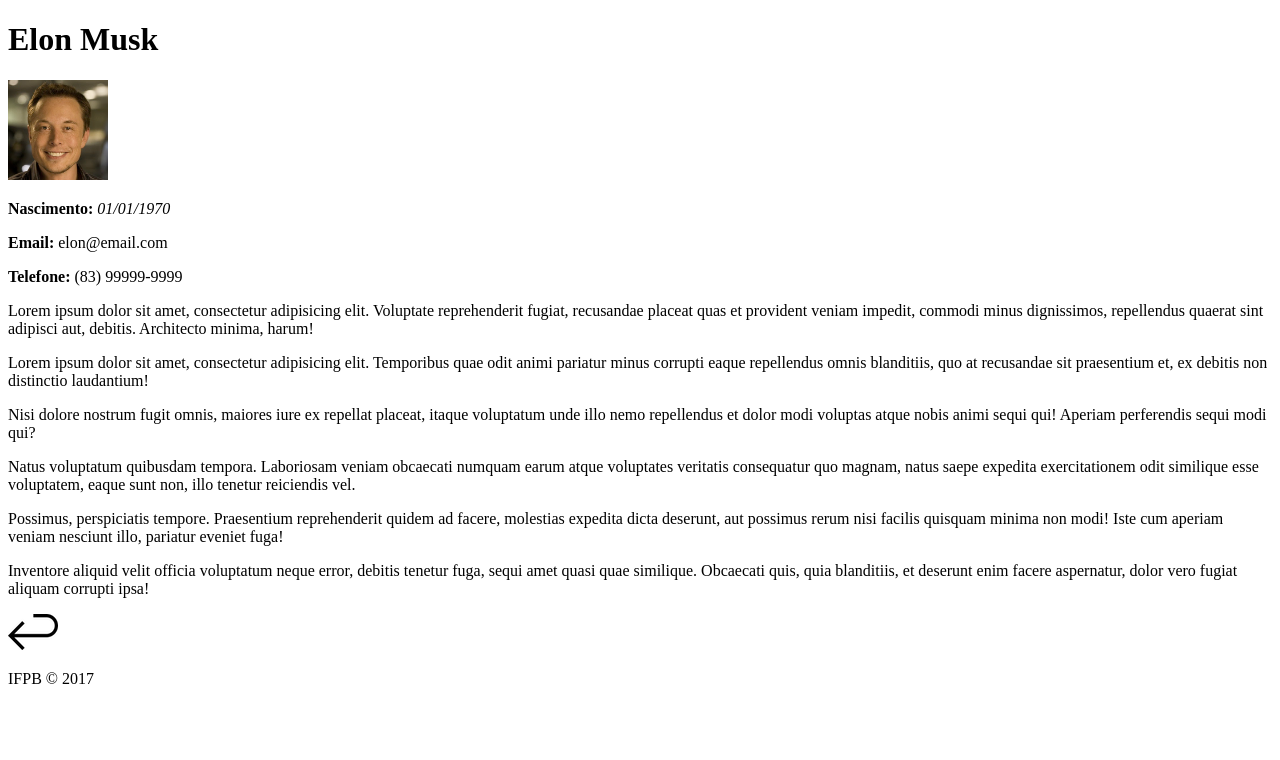
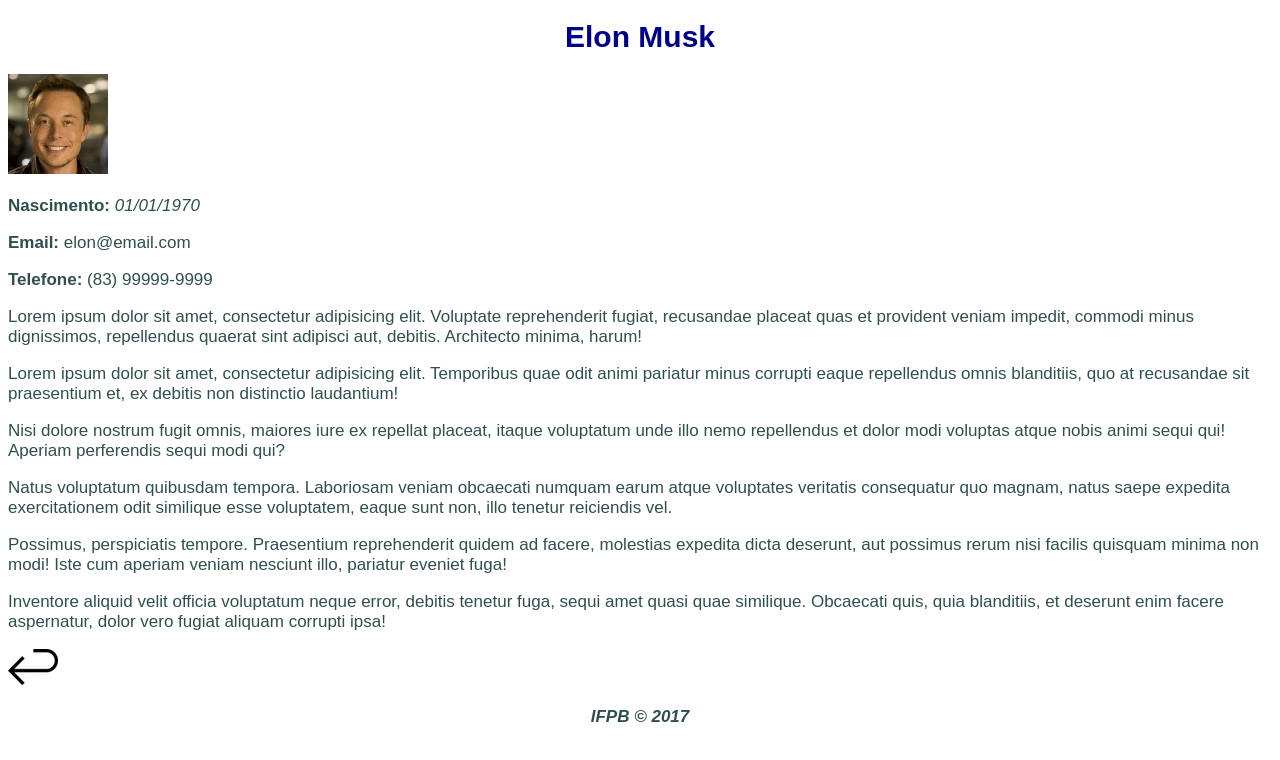
Before and after one commit to viniciusantigo/exerciciosHTMLCSS, a plain HTML site: page HTML-CSS/8 - Curriculum Vitae com Estilo/pages/resumo.html in a window 1280 px wide. Drawn offline with Linux system fonts and the light colour scheme.

Commit message:
Update style.css

```diff
--- a/HTML-CSS/8 - Curriculum Vitae com Estilo/css/style.css
+++ b/HTML-CSS/8 - Curriculum Vitae com Estilo/css/style.css
@@ -1,3 +1,42 @@
-p {
+body {
+    color: darkslategrey;
+    font-family: Arial, Helvetica, sans-serif;
+    font-size: 17px;
+}
 
+h1, .text-center {
+    font-size: 30px;
+    text-align: center;
 }
+
+h2 {
+    font-size: 24px;
+    background-color: lightskyblue;
+}
+
+h1, h2, a {
+    color: darkblue;
+    text-decoration: none;
+}
+
+a:hover {
+    text-decoration: underline;
+}
+
+h1 a {
+    color: white;
+}
+
+h2 a {
+    color: lightskyblue;
+}
+
+h1:hover a, h2:hover a {
+    color: darkblue;
+}
+
+#copyright {
+    font-weight: bold;
+    font-style: italic;
+    text-align: center;
+}
```
